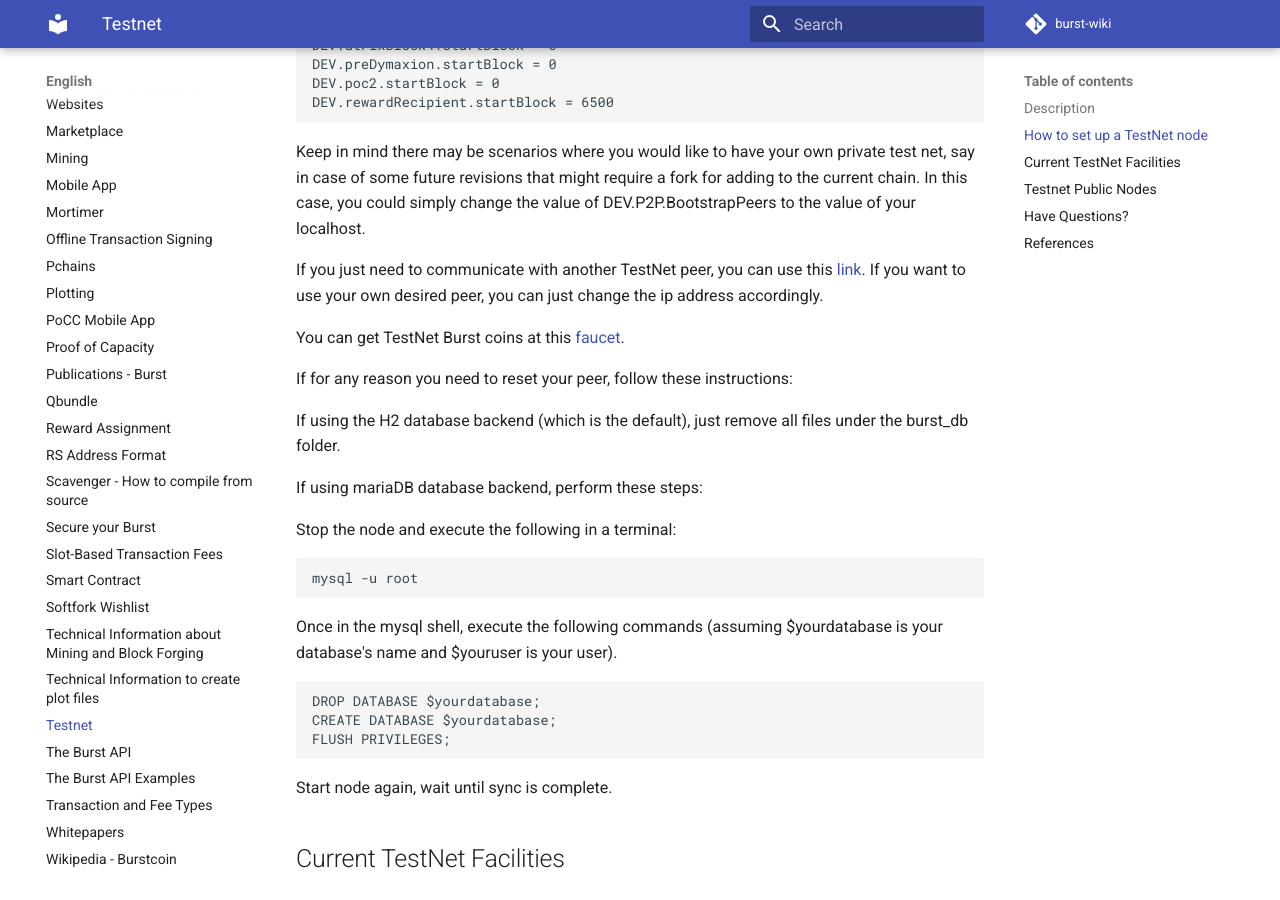
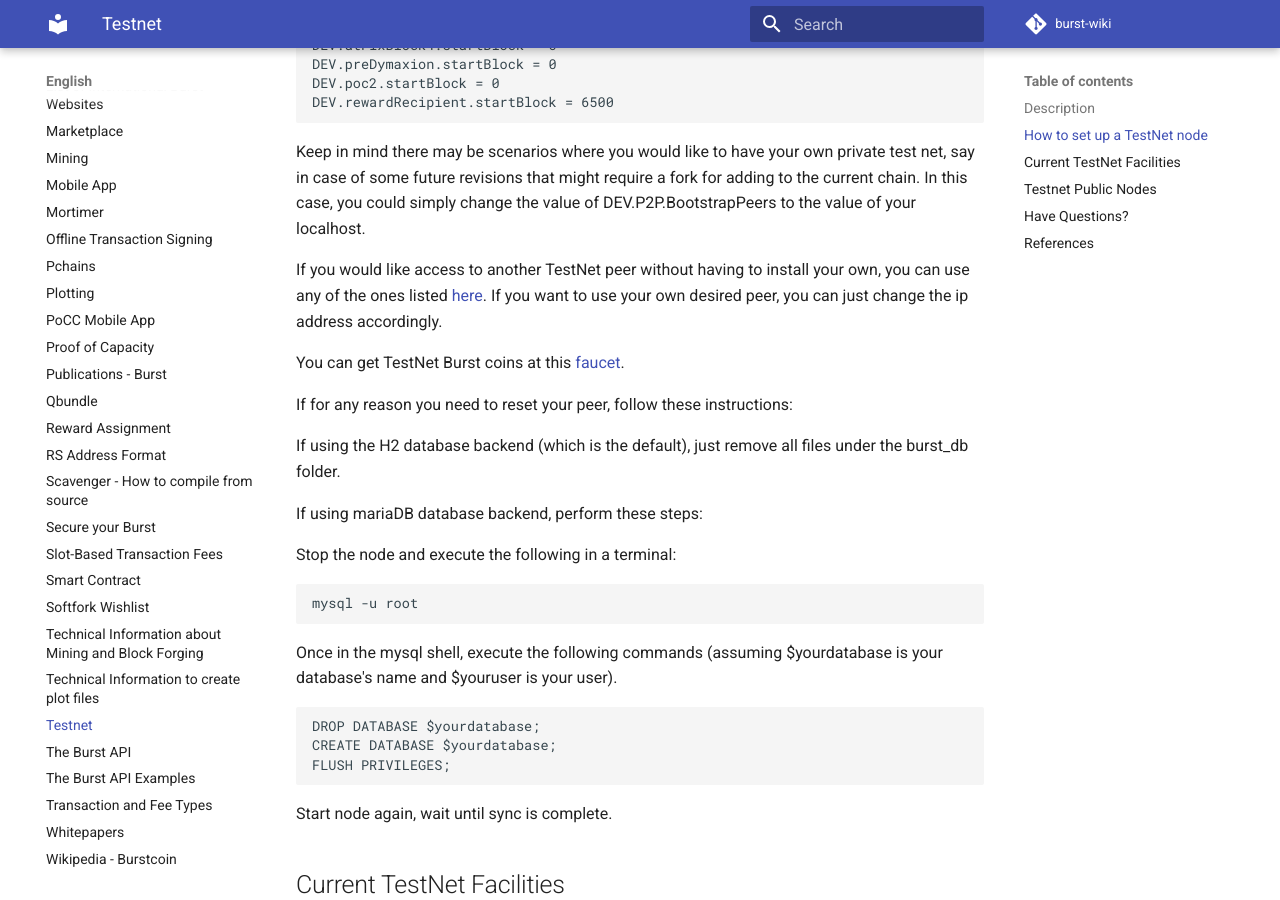
Before and after one commit to burst-apps-team/burst-wiki, an MkDocs documentation site: the page built from docs/en/testnet.md, in a window 1280 px wide and 900 px high, scrolled down 1240 px. Built offline with MkDocs 1.6.1 and Material for MkDocs 9.7.7, drawn with Linux system fonts in a browser that asks for light colours; comment, search, counter and statistics services are not loaded; old or Windows-style settings are respelled for this version of MkDocs.

Commit message:
Update testnet.md

````diff
--- a/docs/en/testnet.md
+++ b/docs/en/testnet.md
@@ -54,7 +54,7 @@ DEV.rewardRecipient.startBlock = 6500
 ```
 Keep in mind there may be scenarios where you would like to have your own private test net, say in case of some future revisions that might require a fork for adding to the current chain. In this case, you could simply change the value of DEV.P2P.BootstrapPeers to the value of your localhost.
 
-If you just need to communicate with another TestNet peer, you can use this [link](http://3.16.150.48:6876/index.html#). If you want to use your own desired peer, you can just change the ip address accordingly.
+If you would like access to another TestNet peer without having to install your own, you can use any of the ones listed [here](https://burstwiki.org/en/testnet/#testnet-public-nodes). If you want to use your own desired peer, you can just change the ip address accordingly.
 
 You can get TestNet Burst coins at this [faucet](http://burstcoin.cc:7777/).
 
````
